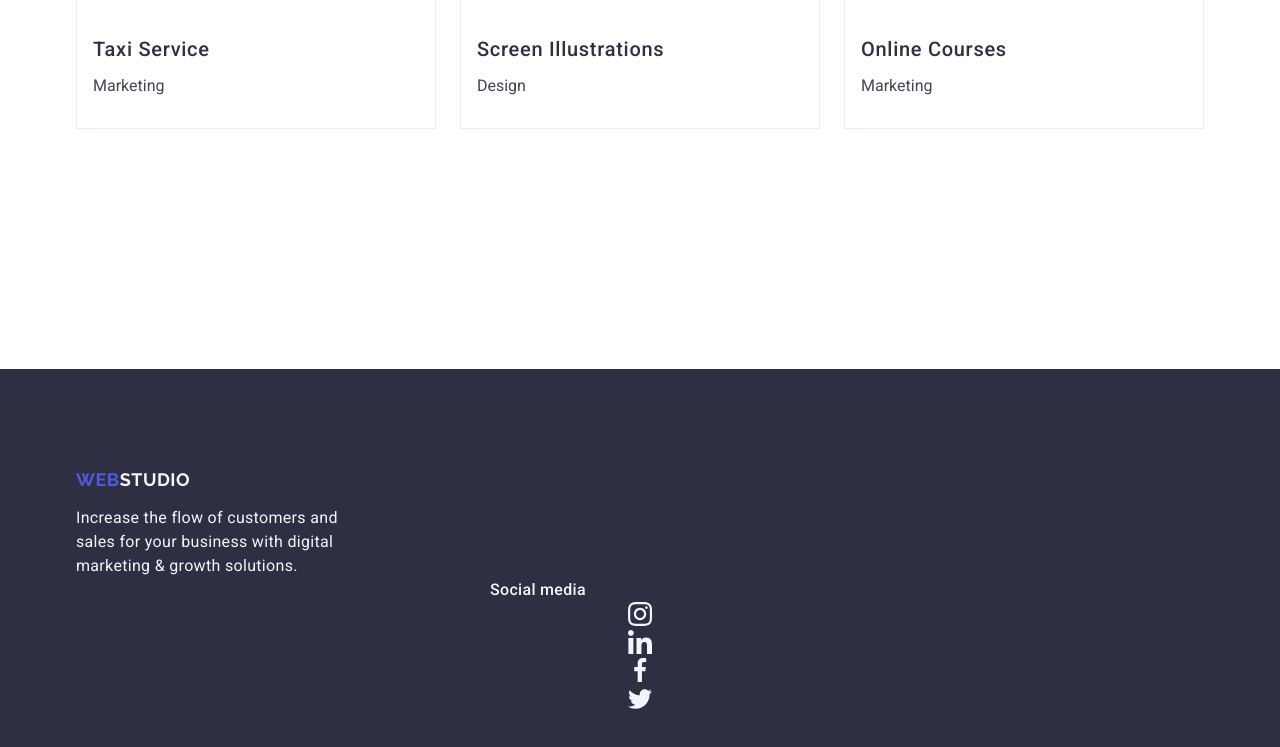
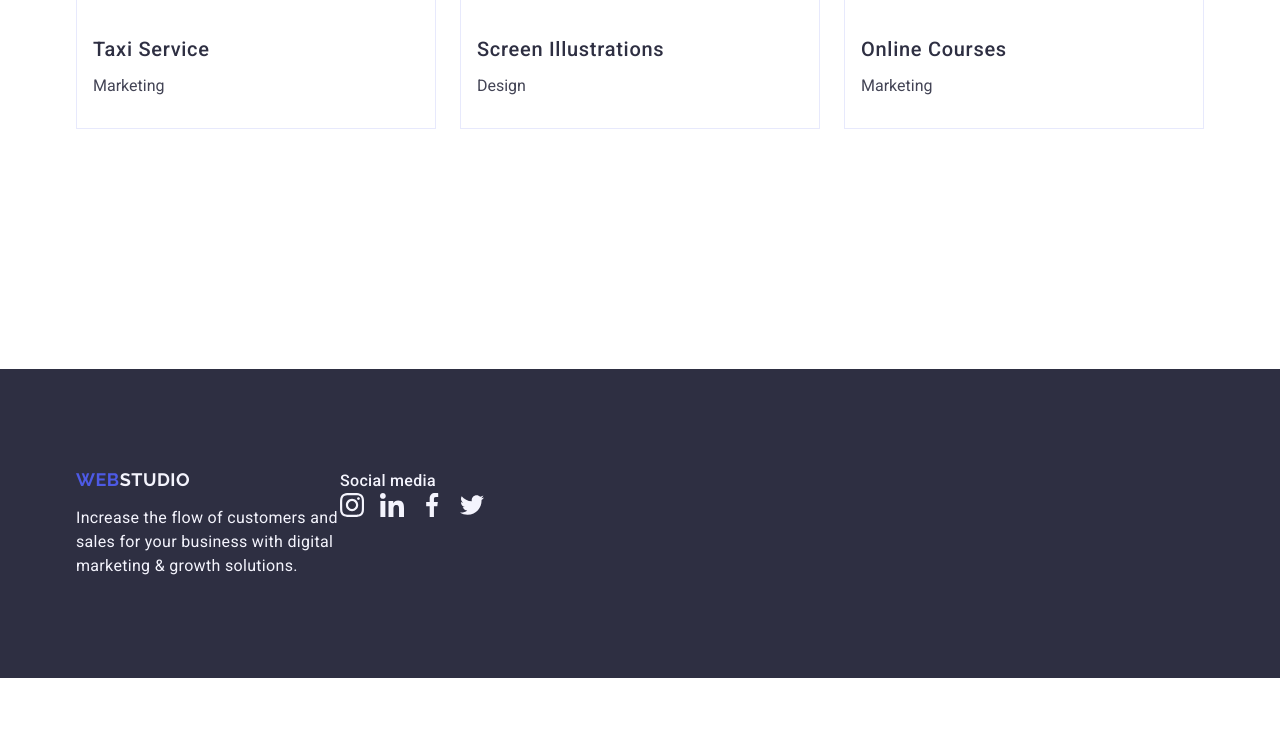
Before and after one commit to Chyoks/goit-markup-hw-04, a plain HTML site: page index.html in a window 1280 px wide. Shown: the part 2787-3534 px from the top of the page. After the commit the page ends 3465 px from the top, so only its background shows below. Drawn offline with nearby package versions, Linux system fonts and the light colour scheme.

Commit message:
020224tutor

```diff
--- a/css/styles.css
+++ b/css/styles.css
@@ -263,6 +263,9 @@ font-weight: 500;
     color: #F4F4FD;
     padding: 100px 0;
 }
+.footer-container {
+display: flex;
+}
 .logo-down {
     color: #4D5AE5;
 font-family: Raleway, sans-serif;
@@ -284,18 +287,15 @@ position: relative;
     letter-spacing: 0.02em;
     display: block;
     max-width: 264px;
-    position: relative;
 
 }
 .div-footer-socmedia{
-    left: 350px;
-    display: flex;
-    justify-content: center;
+
 
 }
 .icon-footer {
-    transform: translate ( 100px 100px);
-
+ display: flex;
+ gap: 16px;
 
 }
 .social-media {
@@ -304,14 +304,10 @@ font-style: normal;
 font-weight: 500;
 line-height: 24px; /* 150% */
 letter-spacing: 0.32px;
+
 }
 
 .icon {
-    align-items: flex-start;
-    gap: 16px;
-    display: inline;
-    justify-content: center;
-    top: 150px;
 
 
 }
--- a/index.html
+++ b/index.html
@@ -160,46 +160,55 @@
 </section>
 </main>
 <footer class="footer">
-    <div class="container">
+    <div class="container footer-container" >
+        <div>
     <a class="logo-down" href="./index.html">Web<span class="logo-part-footer">Studio</span></a>
 
 <p class="footer-par">
     Increase the flow of customers and sales for your business with digital marketing & growth solutions.
 </p>
+</div>
 <!--ICON-->
 
 <div class="div-footer-socmedia">
+    <p class="social-media">Social media</p>
 <ul class="icon-footer">
-    <h3 class="social-media">Social media</h3>
+
     <li>
-        <svg class="icon" wigth="24px" height="24px">
+        <a href="">
+        <svg class="icon" width="24px" height="24px">
             <use href="./images/symbol-defs.svg#icon-instagram-22">
 
             </use>
         </svg>
-
+    </a>
     </li>
     <li>
-        <svg class="icon" wigth="24px" height="24px">
+        <a href="">
+        <svg class="icon" width="24px" height="24px">
             <use href="./images/symbol-defs.svg#icon-linkedin-11" >
 
             </use>
         </svg>
+    </a>
     </li>
     <li>
-        <svg class="icon" wigth="24px" height="24px">
+        <a href="">
+        <svg class="icon" width="24px" height="24px">
             <use href="./images/symbol-defs.svg#icon-facebook-11">
 
             </use>
         </svg>
+    </a>
      </li>
      <li>
-        <svg class="icon" wigth="24px" height="24px">
+        <a href="">
+        <svg class="icon" width="24px" height="24px">
             <use href="./images/symbol-defs.svg#icon-twitter-11">
 
             </use>
         </svg>
-
+</a>
     </li>
 </ul>
 </div>
```
